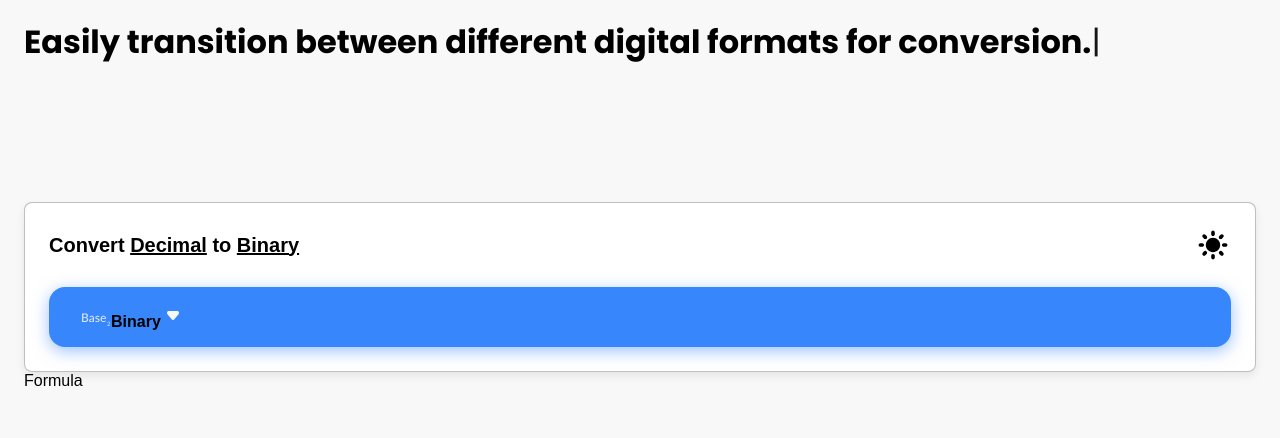
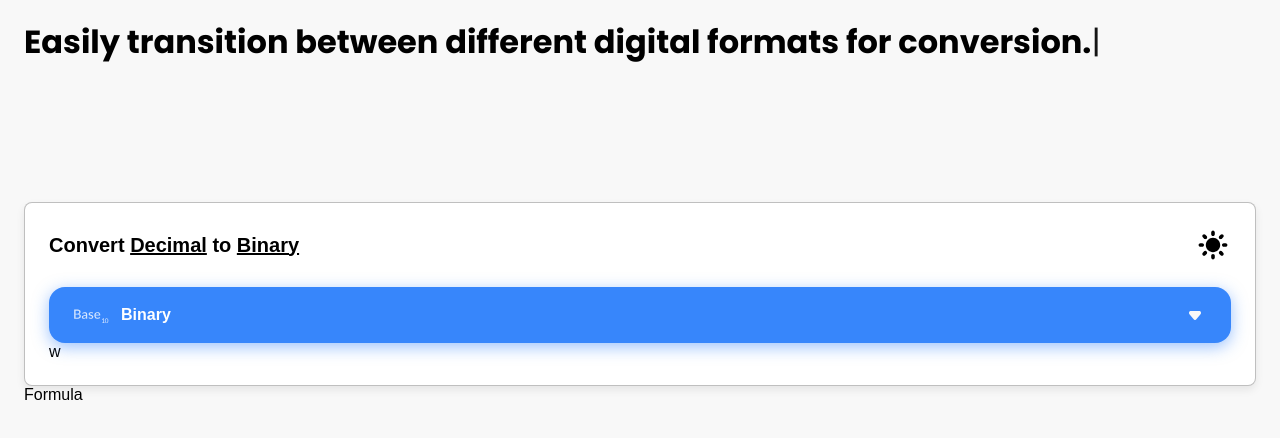
Before and after one commit to Clupai8o0/digi-convertor-app, a React (Vite) app: page / in a window 1280 px wide. Shown: the top 438 px of the page. Built offline with nearby package versions, Linux system fonts and the light colour scheme.

Commit message:
added style and some logic for the type selector

```diff
--- a/src/components/type/type-selector.tsx
+++ b/src/components/type/type-selector.tsx
@@ -1,19 +1,52 @@
+// Imports
+import { useRef, useState, useEffect } from "react";
+
+// State Management
+import { useRecoilState } from "recoil";
+import { fromTypeState, toTypeState } from "../../atoms/typesAtom";
+import { getTypeBase } from "../../lib/types";
+
 // CSS
 import style from "./type.module.css";
 
-const TypeSelector = () => {
+const TypeSelector = ({ from }: { from?: Boolean }) => {
+	// States
+	const [isDropdownOpen, setIsDropdownOpen] = useState(false);
+	const [fromType, setFromType] = useRecoilState(fromTypeState);
+	const [toType, setToType] = useRecoilState(toTypeState);
+
+	// Refs
+	const dropdownRef = useRef(null);
+
+	function handleDropdownClick() {
+		if (dropdownRef) {
+			if (isDropdownOpen) {
+				setIsDropdownOpen(false);
+				// @ts-ignore
+				dropdownRef.current.style.display = "none";
+			} else {
+				setIsDropdownOpen(true);
+				// @ts-ignore
+				dropdownRef.current.style.display = "flex";
+			}
+		}
+	}
+
 	return (
 		<>
 			{/* Type Selector for Desktop & Tablets */}
-			<div className={style.dropdown}>
+			<div className={style.dropdown} onClick={handleDropdownClick}>
 				{/* Selected of the dropdown */}
 				<div className={style.dropdownSelected}>
-					<img src="base-2.svg" alt="Base 2" />
+					<img
+						src={`${from ? getTypeBase(fromType) : getTypeBase(toType)}.svg`}
+						alt="Base value"
+					/>
 					<span>Binary</span>
 					<img src="arrow-down.svg" alt="Downwards arrow" />
 				</div>
 
-				<div className={style.dropdownContent}>
+				<div className={style.dropdownContent} ref={dropdownRef}>
 					<a className="binary">
 						<svg
 							width="30"
--- a/src/components/type/type.module.css
+++ b/src/components/type/type.module.css
@@ -39,12 +39,30 @@ select.dropdown {
 	color: white;
 	border-radius: 16px;
 
-	padding: 16px 32px;
+	padding: 16px 24px;
+
+	display: flex;
+	justify-content: space-between;
+	align-items: center;
+}
+
+.dropdownSelected span {
+	flex: 1;
+	margin-left: 12px;
+	color: white;
+}
+
+.dropdownSelected img:nth-child(1) {
+	width: 36px;
+	height: auto;
 }
 
 .dropdownContent {
   display: none;
   position: absolute;
+
+	flex-direction: column;
+
   background-color: var(--binary);
   min-width: 160px;
   box-shadow: 0px 8px 16px 0px rgba(0,0,0,0.2);
@@ -52,6 +70,6 @@ select.dropdown {
   z-index: 1;
 }
 
-.dropdown:hover .dropdownContent {
-  display: block;
+.dropdown.focus .dropdownContent {
+  display: flex;
 }
--- a/src/containers/card/card.tsx
+++ b/src/containers/card/card.tsx
@@ -22,8 +22,8 @@ function Card() {
 
 			{/* Types Selector */}
 			<section className="types-selector">
-				<TypeSelector />
-				{/* <TypeReverseButton /> */}
+				<TypeSelector from />
+				{/* <TypeReverseButton /> */}w
 				{/* <TypeSelector /> */}
 			</section>
 
--- a/src/lib/types.ts
+++ b/src/lib/types.ts
@@ -5,6 +5,18 @@ export enum Types {
 	Hexadecimal = "Hexadecimal",
 }
 
+export function getTypeBase(type: Types): String {
+	if (type === Types.Binary) {
+		return "base-2";
+	} else if (type === Types.Decimal) {
+		return "base-10";
+	} else if (type === Types.Octal) {
+		return "base-8";
+	} else {
+		return "base-16";
+	}
+}
+
 export enum Theme {
 	Light = "Light",
 	Dark = "Dark",
```
Also changed, not shown: 1 other file (tests, documents, lock files or other folders).
